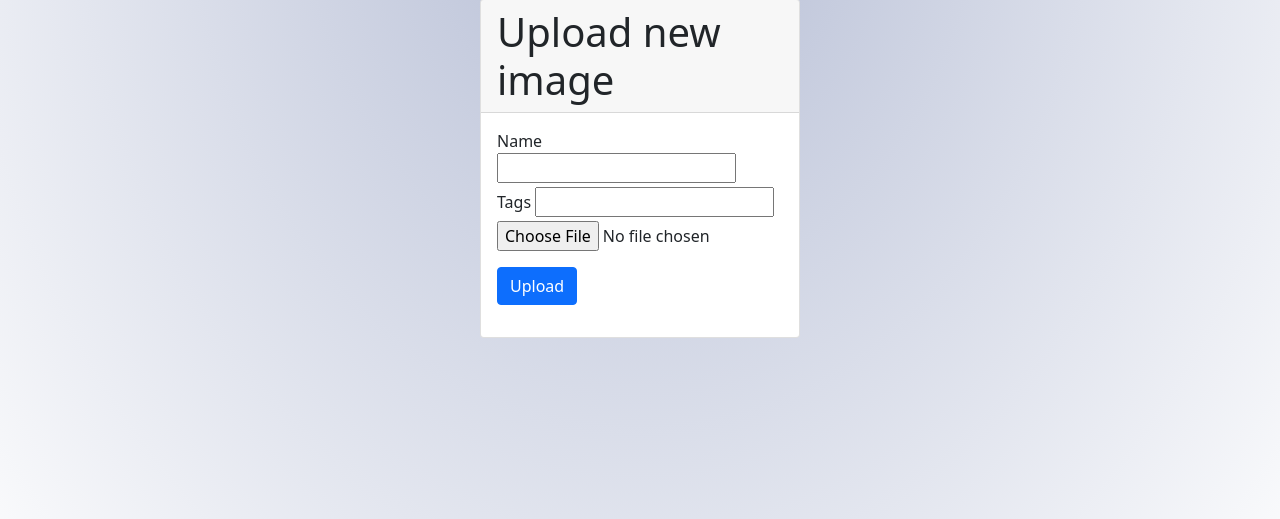
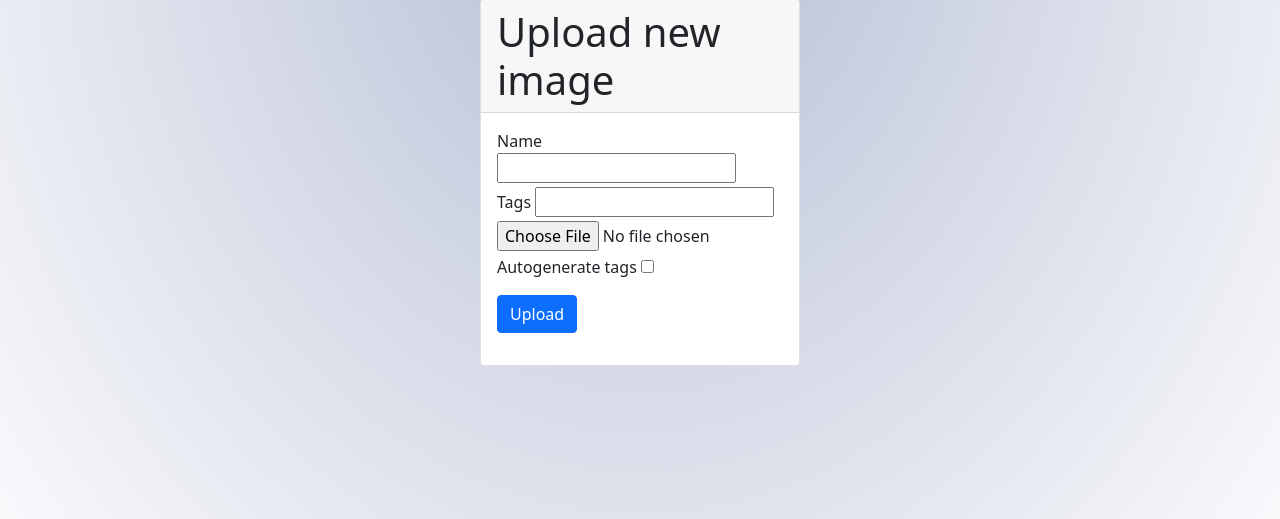
Before and after one commit to Speedwag00n/Cloud_Lab, a Flask app: page /images/add in a window 1280 px wide. Shown: the part 135-654 px from the top of the page. Run offline with Flask 2, Linux system fonts and the light colour scheme; the visitor is signed in with stand-in values (Sample User, id 1); some libraries are stand-ins or nearby versions.

Commit message:
Implement autogeneration of tags

```diff
--- a/controller/static.py
+++ b/controller/static.py
@@ -1,7 +1,9 @@
 import datetime
+import io
 import os
 import random
 
+import boto3
 import flask_login
 from PIL import Image
 from flask import render_template, Blueprint, redirect, url_for, flash, request, send_file
@@ -88,15 +90,21 @@ def add_image():
     if form.validate_on_submit():
         image = ImageModel(name=form.name.data)
 
+        raw_image = request.files['image'].read()
+
         if form.tags.data:
-            processed_tags = __prepare_tags__(form.tags.data)
+            processed_tags = __prepare_tags__(form.tags.data.split())
 
-            if processed_tags is not None:
-                image.tags = processed_tags
-            else:
+            if processed_tags is None:
                 return render_template('add_image.html', form=form, image_id=image.id, title=title)
         else:
-            image.tags = []
+            processed_tags = set()
+
+        if form.auto_tags.data:
+            auto_tags = __auto_generate_tags__(raw_image)
+            processed_tags.update(__prepare_tags__(auto_tags))
+
+        image.tags = list(processed_tags)
 
         image.owner_id = flask_login.current_user.id
         image.creation_date = datetime.datetime.now()
@@ -111,7 +119,10 @@ def add_image():
 
         if not os.path.exists(target_path):
             os.makedirs(target_path)
-        form.image.data.save(os.path.join(target_path, image_name))
+
+        with open(os.path.join(target_path, image_name), 'wb') as file:
+            print(request.files['image'].content_length)
+            file.write(raw_image)
 
         image.image_name = image_name
 
@@ -120,11 +131,14 @@ def add_image():
         image.width = pil_image.width
         image.height = pil_image.height
 
-        gps_data = pil_image._getexif()[34853]
+        exif_data = pil_image._getexif()
 
-        image.altitude = float(gps_data[6])
-        image.latitude = (float(gps_data[2][0] + gps_data[2][1] / 60 + gps_data[2][2] / 3600)) * (1 if gps_data[1] == 'N' else -1)
-        image.longitude = (float(gps_data[4][0] + gps_data[4][1] / 60 + gps_data[4][2] / 3600)) * (1 if gps_data[3] == 'E' else -1)
+        if exif_data is not None:
+            gps_data = exif_data[34853]
+
+            image.altitude = float(gps_data[6])
+            image.latitude = (float(gps_data[2][0] + gps_data[2][1] / 60 + gps_data[2][2] / 3600)) * (1 if gps_data[1] == 'N' else -1)
+            image.longitude = (float(gps_data[4][0] + gps_data[4][1] / 60 + gps_data[4][2] / 3600)) * (1 if gps_data[3] == 'E' else -1)
 
         db.session.add(image)
         db.session.commit()
@@ -132,6 +146,25 @@ def add_image():
         return redirect(url_for('static_bp.get_images'))
 
     return render_template('add_image.html', form=form, title=title)
+
+
+def __auto_generate_tags__(raw_image):
+    client = boto3.client('rekognition',
+                          region_name='eu-west-2',
+                          aws_access_key_id=os.environ['AWS_ACCESS_KEY_ID'],
+                          aws_secret_access_key=os.environ['AWS_SECRET_ACCESS_KEY'])
+
+    response = client.detect_labels(
+        Image={"Bytes": raw_image},
+        MaxLabels=10)
+
+    results = []
+
+    for label in response['Labels']:
+        if label['Confidence'] >= 0.5:
+            results.append(label['Name'])
+
+    return results
 
 
 @static_bp.route('/images/edit/<image_id>', methods=['GET', 'POST'])
@@ -149,10 +182,10 @@ def edit_image(image_id):
             image.name = form.name.data
 
             if form.tags.data:
-                processed_tags = __prepare_tags__(form.tags.data)
+                processed_tags = __prepare_tags__(form.tags.data.split())
 
                 if processed_tags is not None:
-                    image.tags = processed_tags
+                    image.tags = list(processed_tags)
                 else:
                     return render_template('edit_image.html', form=form, image_id=image.id, title=title)
             else:
@@ -166,10 +199,8 @@ def edit_image(image_id):
     return render_template('edit_image.html', form=form, image_id=image.id, title=title)
 
 
-def __prepare_tags__(tags_string):
-    processed_tags = []
-
-    tags = tags_string.split()
+def __prepare_tags__(tags):
+    processed_tags = set()
 
     for tag_name in tags:
         if tag_name in processed_tags:
@@ -187,7 +218,7 @@ def __prepare_tags__(tags_string):
             tag = Tag(name=tag_name)
             db.session.add(tag)
 
-        processed_tags.append(tag)
+        processed_tags.add(tag)
 
     return processed_tags
 
--- a/form/image.py
+++ b/form/image.py
@@ -1,6 +1,6 @@
 from flask_wtf import FlaskForm
 from flask_wtf.file import FileField, FileRequired, FileAllowed
-from wtforms import StringField, SubmitField
+from wtforms import StringField, SubmitField, BooleanField
 from wtforms.validators import (
     DataRequired,
     Length
@@ -22,8 +22,11 @@ class AddImageForm(FlaskForm):
         '',
         validators=[
             FileRequired(),
-            FileAllowed(['jpg', 'png', 'bpm'], 'Only images can be uploaded')
+            FileAllowed(['jpg', 'jpeg', 'png'], 'Only png or jpg images can be uploaded')
         ]
+    )
+    auto_tags = BooleanField(
+        'Autogenerate tags'
     )
     submit = SubmitField('Upload')
 
--- a/templates/add_image.html
+++ b/templates/add_image.html
@@ -46,6 +46,18 @@
                     {% endif %}
                 </fieldset>
 
+                <fieldset class="pt-1">
+                    {{ form.auto_tags.label }}
+                    {{ form.auto_tags }}
+                    {% if form.auto_tags.errors %}
+                        {% for error in form.auto_tags.errors %}
+                            <div class="alert-danger">
+                                {{ error }}
+                            </div>
+                        {% endfor %}
+                    {% endif %}
+                </fieldset>
+
                 <div class="pt-2">
                     {% for message in get_flashed_messages() %}
                         <div class="alert-danger">
--- a/templates/image_full_info.html
+++ b/templates/image_full_info.html
@@ -71,7 +71,6 @@
 
         function init() {
 
-            // Создание карты.
             let myMap = new ymaps.Map("map", {
                 center: [{{ image_info.latitude }}, {{ image_info.longitude }}],
                 zoom: 12,
```
